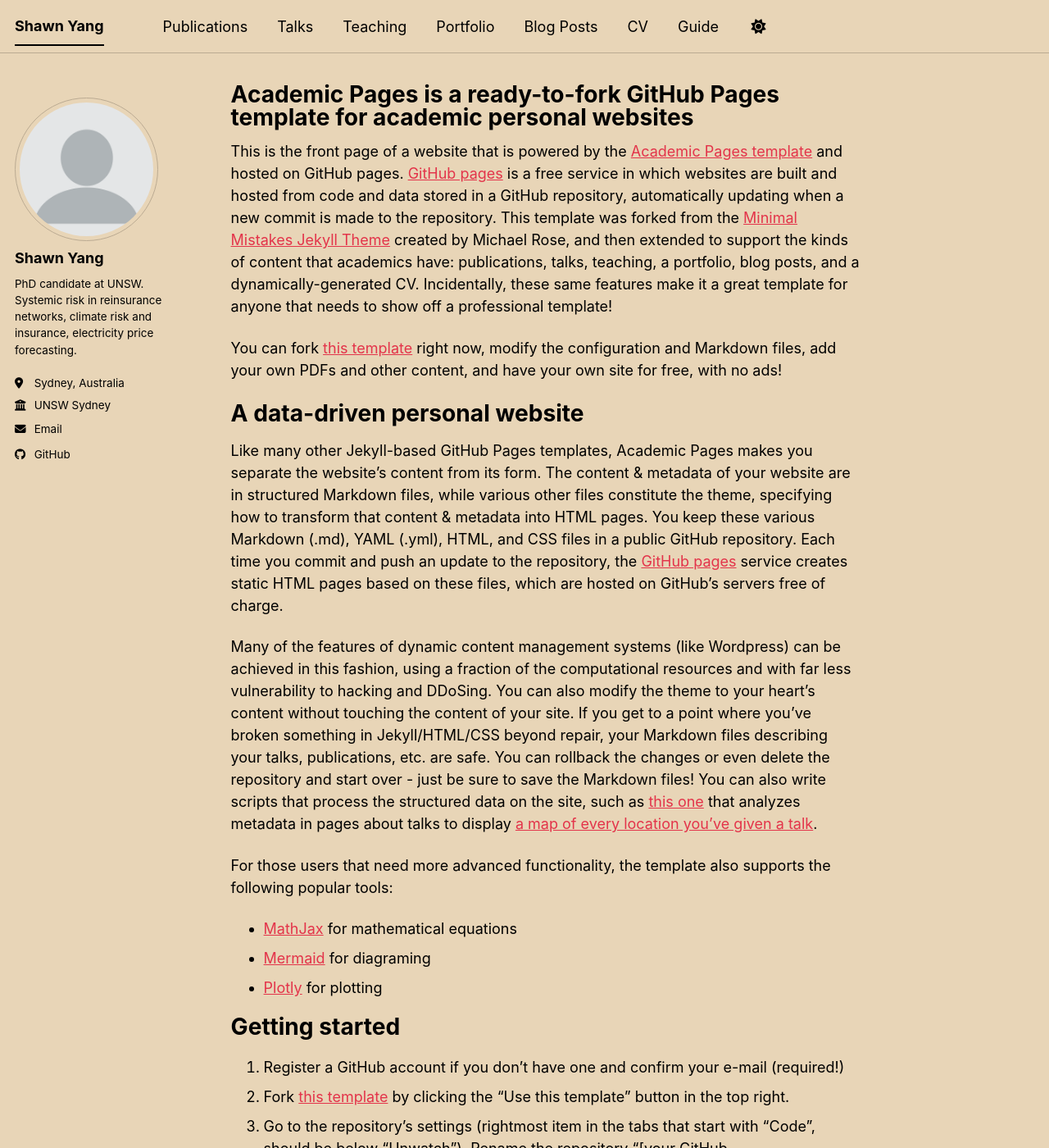
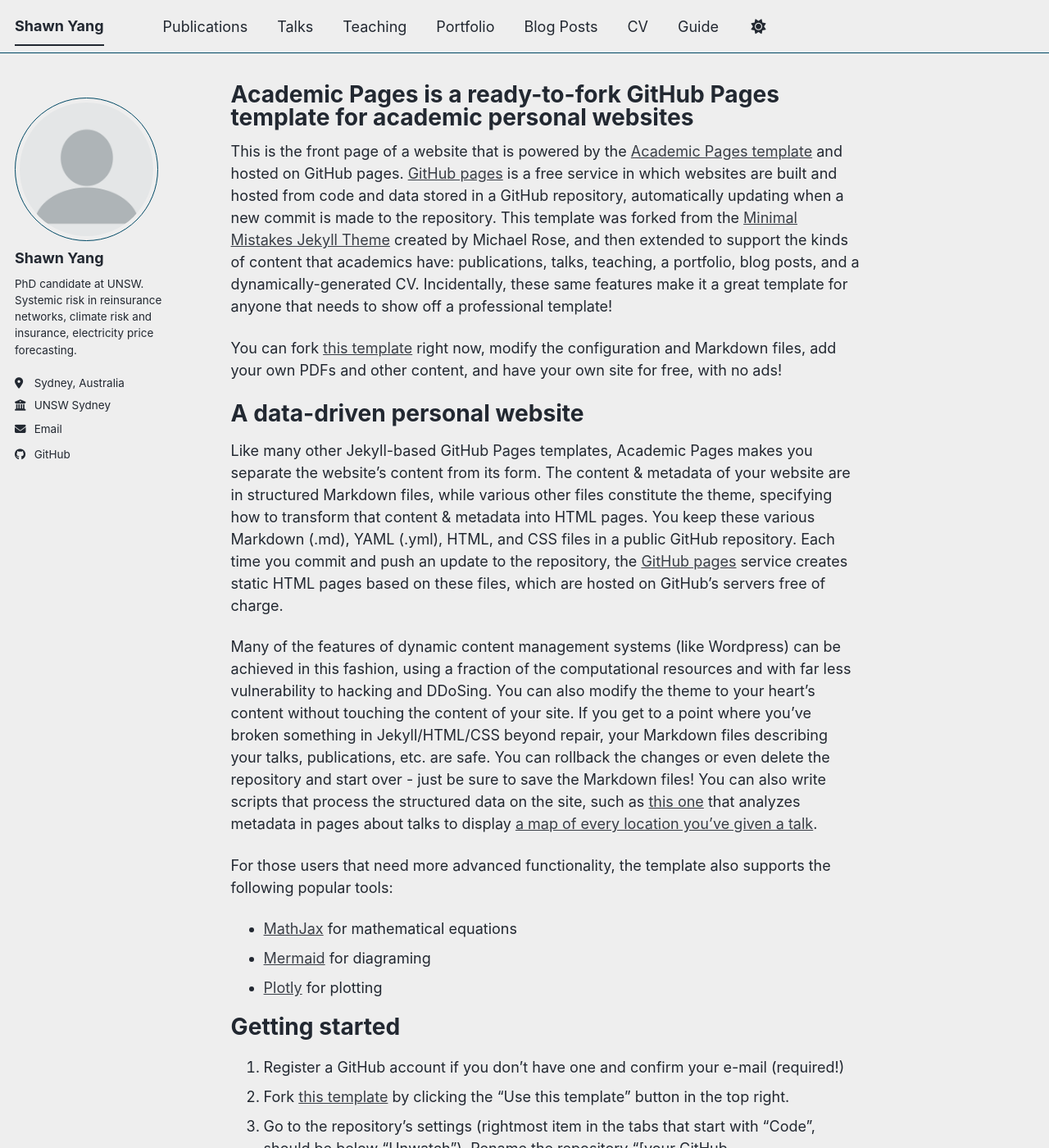
Before and after one commit to Shawnyangbest/Shawnyangbest, a Jekyll site: the page built from _pages/about.md, in a window 1280 px wide and 1400 px high. Shown: the whole window at 82% size. Built offline with Jekyll 4.4.1, drawn with Linux system fonts in a browser that asks for light colours; a script bundle is joined from its source files by our own code; library files that are not in the unit come from our copies.

Commit message:
Update _config.yml

```diff
--- a/_config.yml
+++ b/_config.yml
@@ -7,8 +7,8 @@
 # server process.
 
 # Basic Site Settings
-locale                   : ""
-site_theme               : "sunrise" # The available themes options are "default", "air", "sunrise", "mint", "dirt" and "contrast"
+locale                   : "en-AU"
+site_theme               : "air" # The available themes options are "default", "air", "sunrise", "mint", "dirt" and "contrast"
 title                    : "Shawn Yang"
 title_separator          : "-"
 name                     : &name "Shawn Yang"
```
